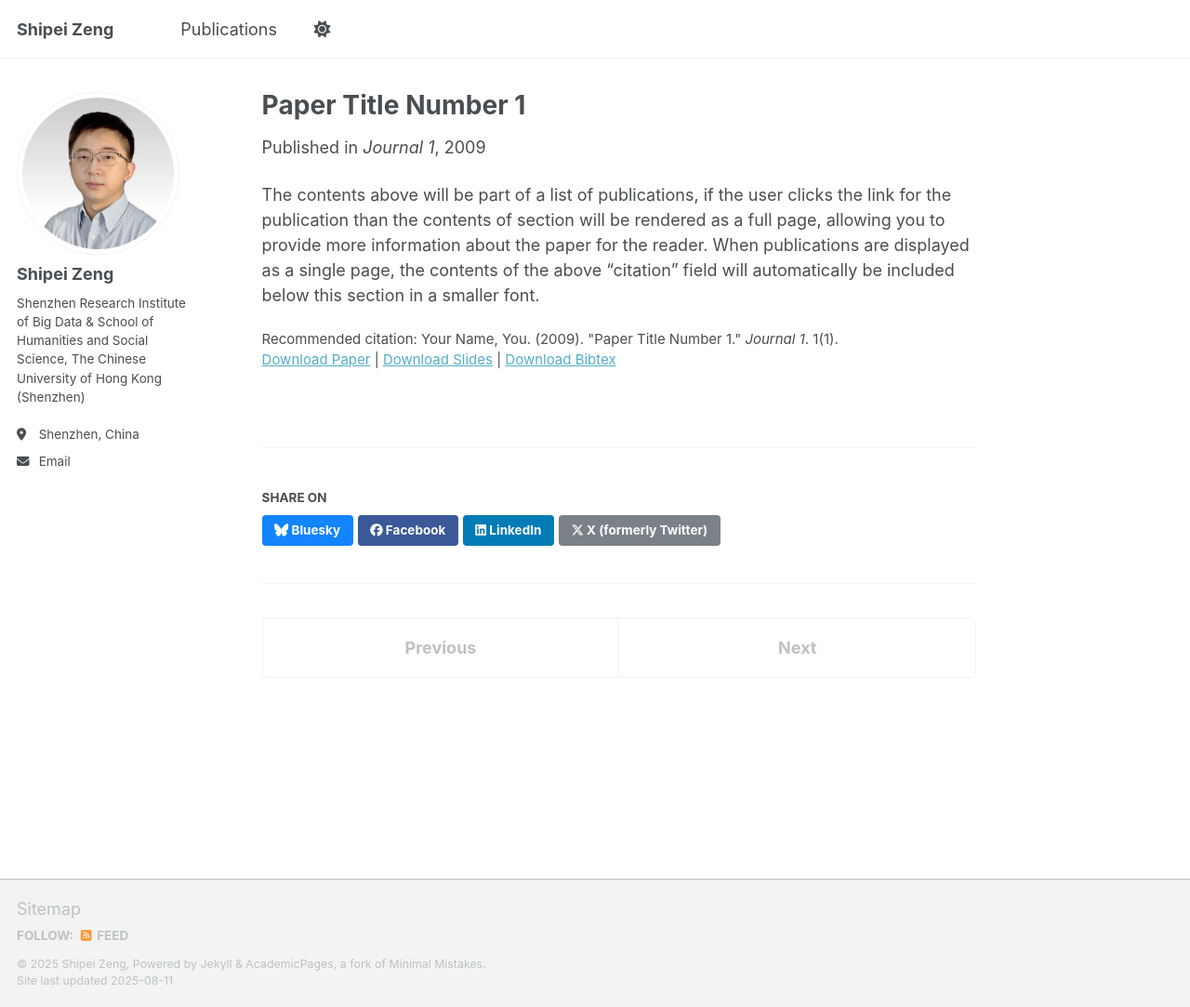
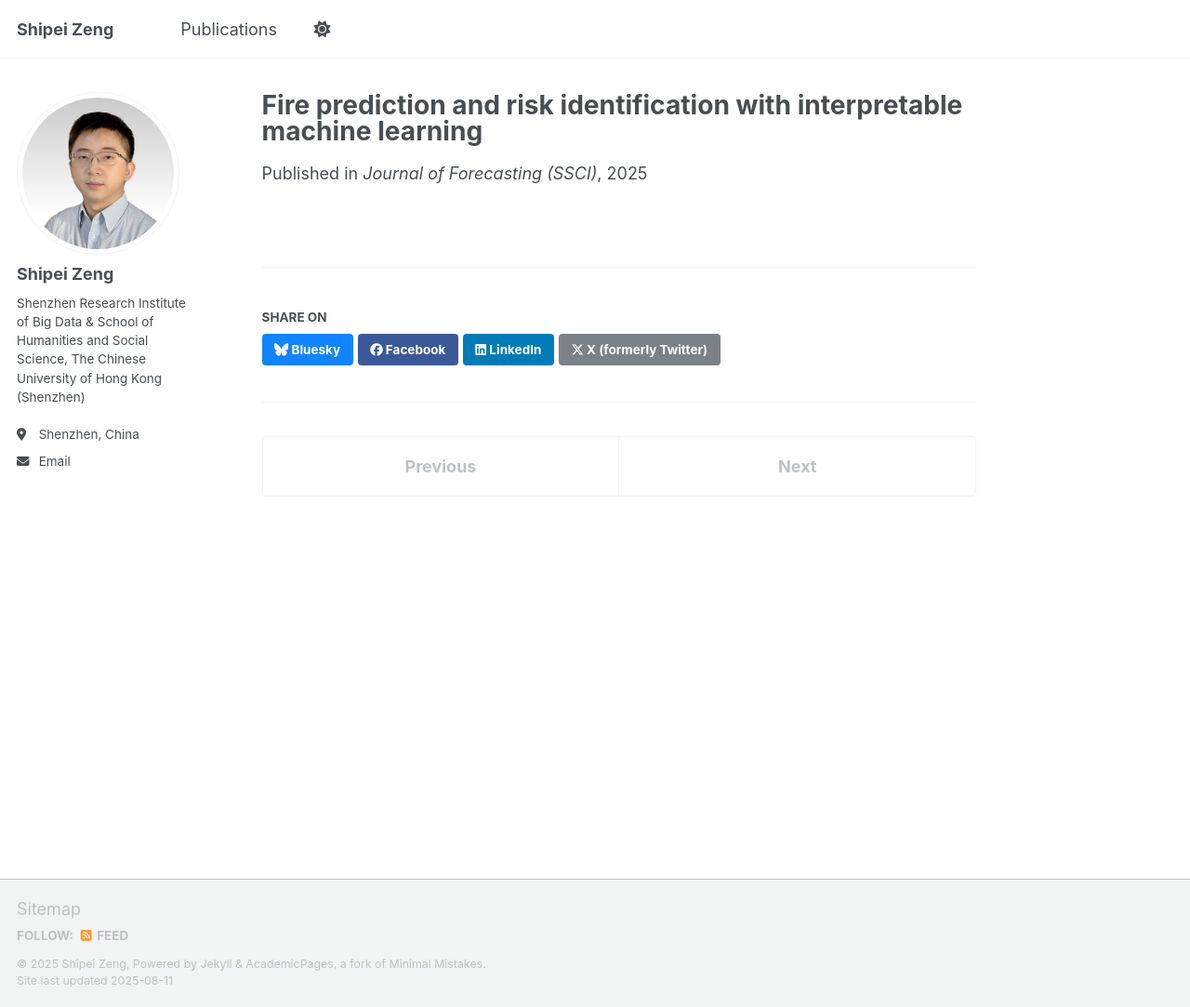
Before and after one commit to shipei-zeng/shipei-zeng.github.io, a Jekyll site: the page built from _publications/2025-03-02-paper-title-number-2.md, in a window 1280 px wide and 1083 px high. Shown: the whole window at 93% size. Built offline with Jekyll 4.4.1, drawn with Linux system fonts in a browser that asks for light colours; a script that is not in the unit is left out.

Commit message:
Update 2025-03-02-paper-title-number-2.md

```diff
--- a/_publications/2025-03-02-paper-title-number-2.md
+++ b/_publications/2025-03-02-paper-title-number-2.md
@@ -1,14 +1,9 @@
 ---
-title: "Paper Title Number 1"
+title: "Fire prediction and risk identification with interpretable machine learning"
 collection: publications
 category: manuscripts
-permalink: /publication/2009-10-01-paper-title-number-1
-excerpt: 'This paper is about the number 1. The number 2 is left for future work.'
-date: 2009-10-01
-venue: 'Journal 1'
-slidesurl: 'http://academicpages.github.io/files/slides1.pdf'
-paperurl: 'http://academicpages.github.io/files/paper1.pdf'
-bibtexurl: 'http://academicpages.github.io/files/bibtex1.bib'
-citation: 'Your Name, You. (2009). &quot;Paper Title Number 1.&quot; <i>Journal 1</i>. 1(1).'
+excerpt: 'Shan Dai, Jiayu Zhang, Zhelin Huang, **Shipei Zeng***'
+date: 2025-03-02
+venue: 'Journal of Forecasting (SSCI)'
+paperurl: 'https://onlinelibrary.wiley.com/doi/10.1002/for.3266?af=R'
 ---
-The contents above will be part of a list of publications, if the user clicks the link for the publication than the contents of section will be rendered as a full page, allowing you to provide more information about the paper for the reader. When publications are displayed as a single page, the contents of the above "citation" field will automatically be included below this section in a smaller font.
```
